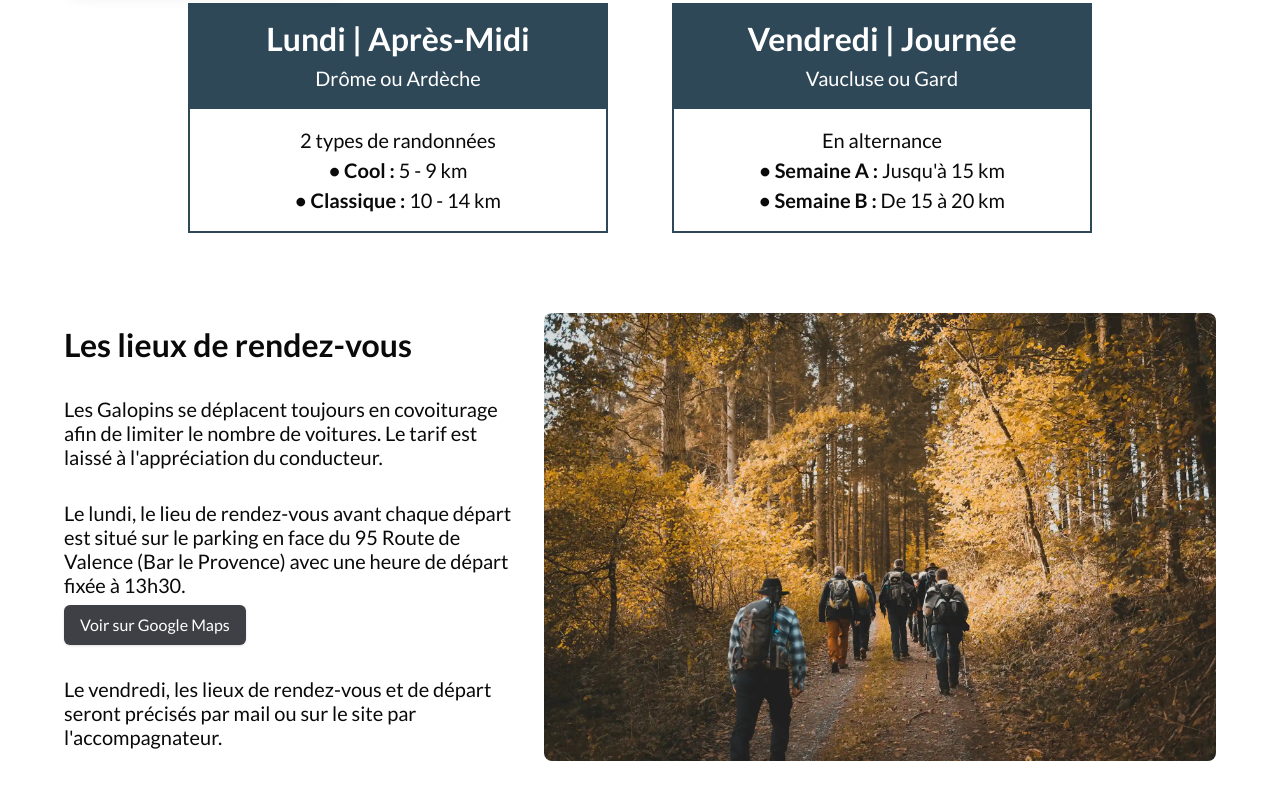
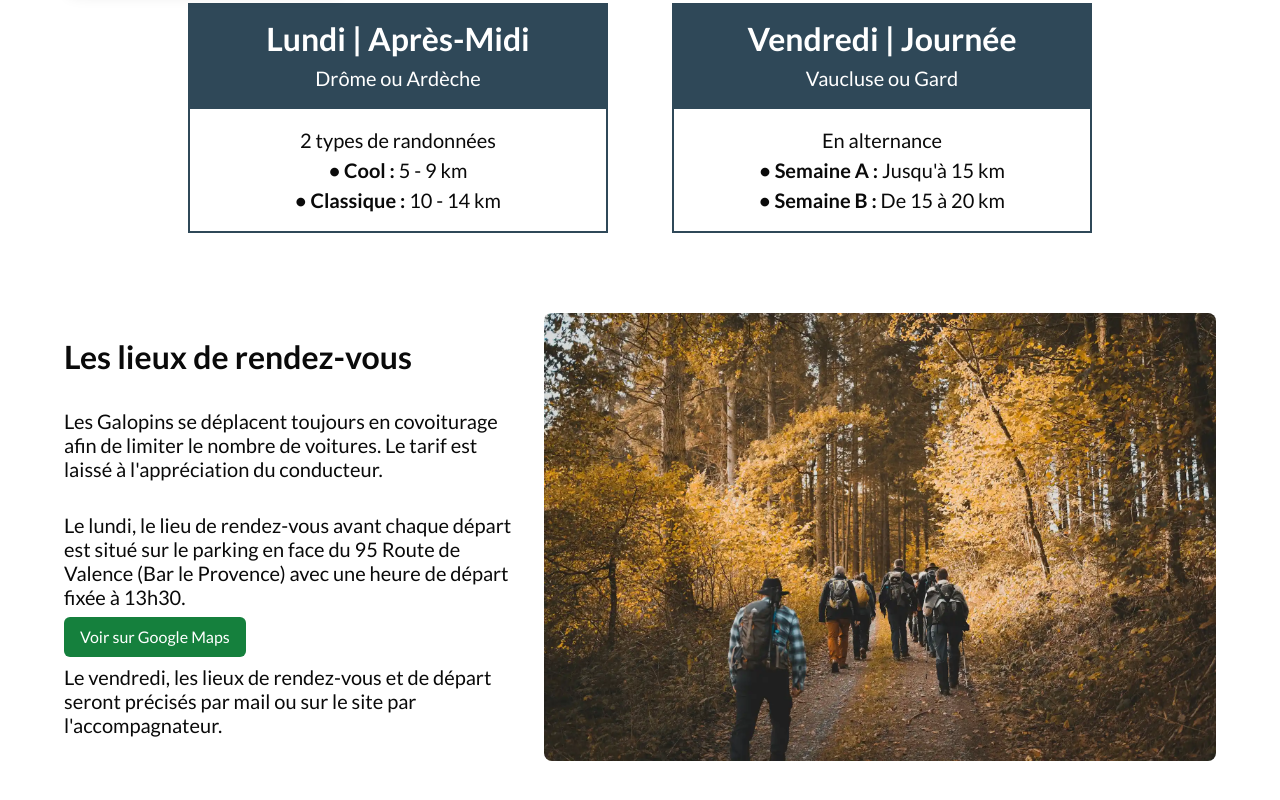
Before and after one commit to SebastienLaurentt/Galopins-Next-V2, a Next.js app: page /parcours in a window 1280 px wide. Shown: the part 748-1548 px from the top of the page. Built offline with nearby package versions, Linux system fonts and the light colour scheme.

Commit message:
remove linkButton component -> use Button asChild

```diff
--- a/app/club/page.tsx
+++ b/app/club/page.tsx
@@ -3,9 +3,10 @@ import Section from "@/components/Section/Section";
 import SectionHeader from "@/components/Section/SectionHeader/SectionHeader";
 import Image from "next/image";
 
-import LinkButton from "@/components/Button/LinkButton/LinkButton";
 import SubSection from "@/components/SubSection/SubSection";
+import { Button } from "@/components/ui/button";
 import { Metadata } from "next";
+import Link from "next/link";
 import imgAbbaye from "../../public/images/AbbayeSenanque.png";
 import imgDigue from "../../public/images/Digue.webp";
 import imgEquipe from "../../public/images/PhotoEquipe.png";
@@ -101,11 +102,11 @@ function Club() {
           accessibles à tous, destinées à la découverte de la nature dans la
           bonne humeur et la convivialité.
         </p>
-        <LinkButton
-          seeMoreButton={true}
-          href="/mentions"
-          linkName="Voir les mentions"
-        />
+        <div className="mt-8 flex flex-row justify-center">
+          <Button asChild>
+            <Link href="/mentions">Voir les mentions</Link>
+          </Button>
+        </div>
       </Section>
     </main>
   );
--- a/app/not-found.tsx
+++ b/app/not-found.tsx
@@ -1,23 +1,26 @@
-import LinkButton from "@/components/Button/LinkButton/LinkButton";
 import ImgAnimation from "@/components/ImgAnimation/ImgAnimation";
 import Section from "@/components/Section/Section";
+import { Button } from "@/components/ui/button";
+import Link from "next/link";
 
 export default function NotFound() {
   const animation =
     "https://lottie.host/5b46926b-3fb0-4a93-b3a6-a96ffb7c537b/ZaidZSakBt.json";
   return (
     <main className="mb-20">
-      <Section marginBottom={false} marginTop={false} classname="text-center mt-12 lg:mt-20 xl:mt-8 max-w-[360px] md:max-w-[500px] lg:max-w-[600px] xl:max-w-[1280px] mx-auto">
+      <Section
+        marginBottom={false}
+        marginTop={false}
+        classname="text-center mt-12 lg:mt-20 xl:mt-8 max-w-[360px] md:max-w-[500px] lg:max-w-[600px] xl:max-w-[1280px] mx-auto"
+      >
         <div className="mb-8 lg:mb-16 xl:mb-8">
           <h1 className="mb-4">La page n&apos;existe pas !</h1>
           <p>Il semblerait que vous vous soyez trompé de chemin !</p>
         </div>
         <ImgAnimation animation={animation} />
-        <LinkButton
-          seeMoreButton={true}
-          href="/"
-          linkName="Retourner à l'accueil"
-        />
+        <Button asChild>
+          <Link href="/">Accueil</Link>
+        </Button>
       </Section>
     </main>
   );
--- a/app/page.tsx
+++ b/app/page.tsx
@@ -1,4 +1,3 @@
-import LinkButton from "@/components/Button/LinkButton/LinkButton";
 import AreaCard from "@/components/Card/AreaCard/AreaCard";
 import ParcoursCard from "@/components/Card/ParcoursCard/ParcoursCard";
 import ClubIcon from "@/components/ClubIcon/ClubIcon";
@@ -33,7 +32,7 @@ export default function Home() {
             <br />
             Découvrez notre histoire, nos parcours ou nos dernières photos !
           </p>
-          <Button asChild variant="green" className="flex md:hidden">
+          <Button asChild className="flex md:hidden">
             <Link href="/photos">Nos Photos</Link>
           </Button>
         </div>
@@ -125,7 +124,6 @@ export default function Home() {
           titleDescription="Chaque semaine, plusieurs types de randonnées sont organisés le
           Lundi après-midi et le Vendredi pour la journée entière."
         />
-        <div>
         <ul className="flex flex-col gap-y-10 lg:flex-row lg:justify-center lg:gap-x-16 xl:gap-y-0">
           <li>
             <ParcoursCard
@@ -162,12 +160,11 @@ export default function Home() {
             />
           </li>
         </ul>
+        <div className="mt-8 flex flex-row justify-center">
+          <Button asChild>
+            <Link href="/parcours">Plus d&apos;infos</Link>
+          </Button>
         </div>
-        <LinkButton
-          seeMoreButton={true}
-          href="/parcours"
-          linkName="Plus d'infos"
-        />
       </Section>
 
       {/* Club Section */}
@@ -176,9 +173,7 @@ export default function Home() {
           title="Quelques chiffres sur notre "
           titleHighlight="club"
         />
-        <div>
-          <div></div>
-          <div>
+
         <ul className="flex flex-col gap-y-8 lg:flex-row lg:justify-center lg:gap-x-16 lg:gap-y-0">
           <li className="">
             <ClubIcon iconDescription="Créé en Septembre 2004">
@@ -196,9 +191,11 @@ export default function Home() {
             </ClubIcon>
           </li>
         </ul>
+        <div className="mt-8 flex flex-row justify-center">
+          <Button asChild>
+            <Link href="/club">Plus d&apos;infos</Link>
+          </Button>
         </div>
-        </div>
-        <LinkButton seeMoreButton={true} href="/club" linkName="Plus d'infos" />
       </Section>
     </main>
   );
--- a/app/parcours/page.tsx
+++ b/app/parcours/page.tsx
@@ -1,4 +1,3 @@
-import LinkButton from "@/components/Button/LinkButton/LinkButton";
 import ParcoursCard from "@/components/Card/ParcoursCard/ParcoursCard";
 import PageTitle from "@/components/PageTitle/PageTitle";
 import ParcoursTags from "@/components/ParcoursTags/ParcoursTags";
@@ -7,8 +6,10 @@ import Section from "@/components/Section/Section";
 import SectionHeader from "@/components/Section/SectionHeader/SectionHeader";
 import SubSection from "@/components/SubSection/SubSection";
 
+import { Button } from "@/components/ui/button";
 import { Metadata } from "next";
 import Image from "next/image";
+import Link from "next/link";
 import parcoursImg from "../../public/images/Parcours.webp";
 
 export const metadata: Metadata = {
@@ -102,12 +103,17 @@ function Parcours() {
               le parking en face du 95 Route de Valence (Bar le Provence) avec
               une heure de départ fixée à 13h30.
             </p>
-            <LinkButton
-              href="https://www.google.fr/maps/@44.5748529,4.7550546,3a,75y,247.31h,73.37t/data=!3m6!1e1!3m4!1s2s3LYTC7lpNn_U2tl5-w3A!2e0!7i16384!8i8192?entry=tts"
-              targetBlank="_blank"
-              linkName="Voir sur Google Maps"
-              classname="mb-6 md:mb-8"
-            />
+
+            <div className="flex flex-row justify-start">
+              <Button asChild className="mb-2">
+                <Link
+                  target="_blank"
+                  href="https://www.google.fr/maps/@44.5748529,4.7550546,3a,75y,247.31h,73.37t/data=!3m6!1e1!3m4!1s2s3LYTC7lpNn_U2tl5-w3A!2e0!7i16384!8i8192?entry=tts"
+                >
+                  Voir sur Google Maps
+                </Link>
+              </Button>
+            </div>
             <p>
               Le vendredi, les lieux de rendez-vous et de départ seront précisés
               par mail ou sur le site par l&apos;accompagnateur.
--- a/components/Button/DownloadButton/DownloadButton.tsx
+++ b/components/Button/DownloadButton/DownloadButton.tsx
@@ -15,7 +15,7 @@ const DownloadButton = ({
 }: DownloadButtonProps) => {
   return (
     <div className={`${classname}`}>
-      <Button variant="green">
+      <Button>
         <a href={href} download={fileName}>
           {linkName}
         </a>
--- a/components/Button/LinkButton/LinkButton.tsx
+++ /dev/null
@@ -1,34 +0,0 @@
-import { Button } from "@/components/ui/button";
-import Link from "next/link";
-
-interface LinkButtonProps {
-  seeMoreButton?: boolean;
-  href: string;
-  targetBlank?: string;
-  linkName: string;
-  classname?: string;
-}
-
-const LinkButton = ({
-  seeMoreButton,
-  href,
-  targetBlank,
-  linkName,
-  classname,
-}: LinkButtonProps) => {
-  const isSeeMoreButton = seeMoreButton
-    ? "flex justify-center mt-12 md:mt-16"
-    : "";
-
-  return (
-    <div className={`${isSeeMoreButton} ${classname}`}>
-      <Button asChild variant="link">
-        <Link href={href} target={targetBlank}>
-          {linkName}
-        </Link>
-      </Button>
-    </div>
-  );
-};
-
-export default LinkButton;
--- a/components/Section/Section.tsx
+++ b/components/Section/Section.tsx
@@ -16,7 +16,7 @@ const Section = ({
 
   return (
     <section
-      className={`${classname} ${isMarginBottom} ${isMarginTop} px-4 md:px-10 xl:mx-auto xl:max-w-screen-xl xl:px-16`}
+      className={`${classname} ${isMarginBottom} ${isMarginTop}  px-4 md:px-10 xl:mx-auto xl:max-w-screen-xl xl:px-16`}
     >
       {children}
     </section>
--- a/components/ui/button.tsx
+++ b/components/ui/button.tsx
@@ -9,9 +9,8 @@ const buttonVariants = cva(
   {
     variants: {
       variant: {
-        default: "text-primary shadow ",
+        default: "bg-green-700 text-white hover:bg-accent",
         hero: "border border-green-600 bg-transparent hover:bg-green-600",
-        green: "bg-green-700 text-white hover:bg-accent",
         destructive:
           "bg-destructive text-destructive-foreground shadow-sm hover:bg-destructive/90",
         outline:
--- a/src/features/layout/Header/Header.tsx
+++ b/src/features/layout/Header/Header.tsx
@@ -31,7 +31,10 @@ export const Header = () => {
         <nav className="hidden  md:absolute md:left-0 md:flex md:w-full md:justify-center lg:text-md">
           <ul className="flex gap-3">
             {navData.map((link) => (
-              <li key={link.name} className={link.name === "Photos" ? "md:hidden" : ""}>
+              <li
+                key={link.name}
+                className={link.name === "Photos" ? "md:hidden" : ""}
+              >
                 <Link
                   href={link.href}
                   className={
@@ -48,7 +51,7 @@ export const Header = () => {
           </ul>
         </nav>
 
-        <Button asChild variant="green" className="z-30 hidden md:flex">
+        <Button asChild className="z-30 hidden md:flex">
           <Link href="/photos">Nos Photos</Link>
         </Button>
 
```
Lines whose indentation alone changed are shown as unchanged.
